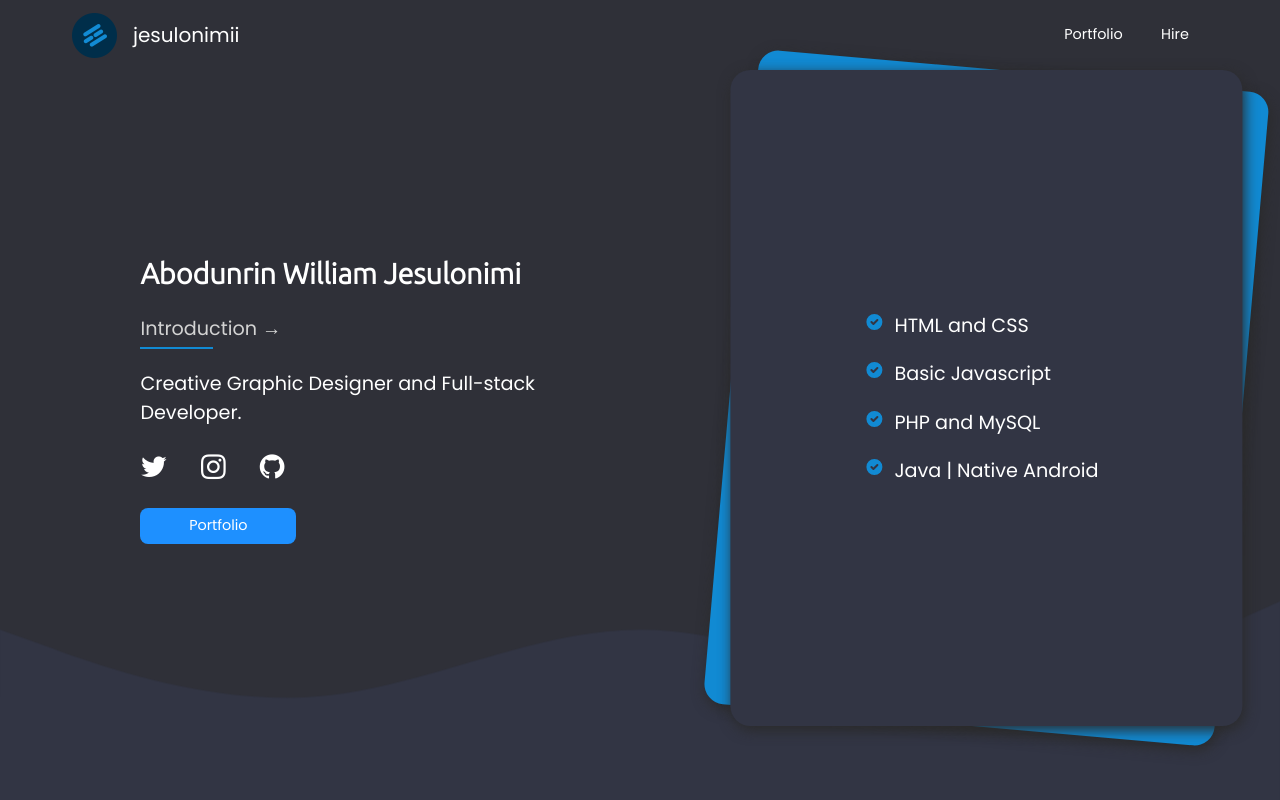
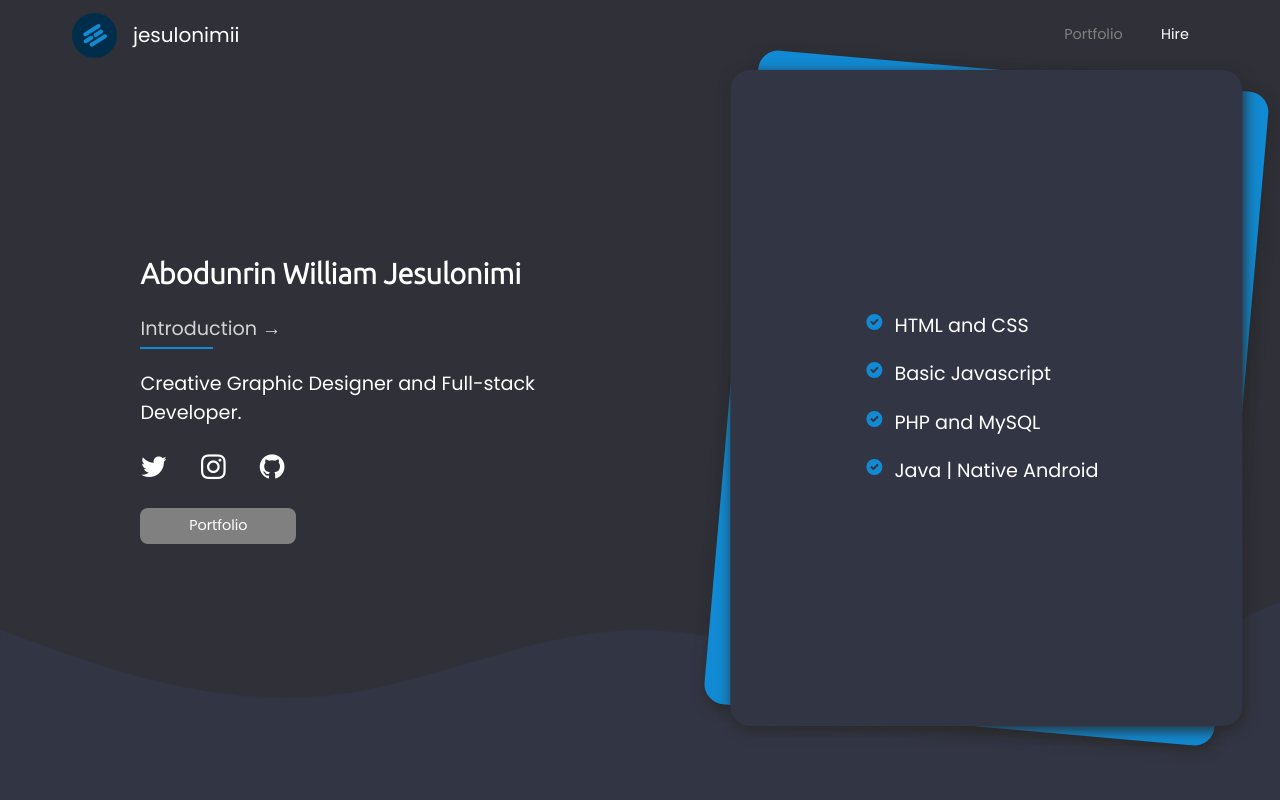
Before and after one commit to jesulonimii/Portfolio, a PHP site: page / in a window 1280 px wide. Run offline with PHP 8.4, Linux system fonts and the light colour scheme.

Commit message:
disabled portfolio link

```diff
--- a/index.css
+++ b/index.css
@@ -136,11 +136,13 @@
 }
 
 .portfolio-btn{
+    cursor: not-allowed;
+    background-color: gray;
     margin: 4% 0;
     display: inline-block;
     padding: .5em 10%;
 }
 
-.portfolio-btn:hover{
+/*.portfolio-btn:hover{
     background-color: #12679a;
-}
+}*/
--- a/index.html
+++ b/index.html
@@ -34,8 +34,8 @@
         </a>
         <nav  class="main-nav">
             <ul>
-                <li><a  href="portfolio.html">Portfolio</a></li>
-                <li><a href="hire.html">Hire</a></li>
+                <li><a  href="#" class="nav-portfolio">Portfolio</a></li>
+                <li><a href="mailto:jesulonimii.will@gmail.com">Hire</a></li>
             </ul>
         </nav>
     </header>
@@ -52,7 +52,7 @@
                         <a class="social-icons" href="https://instagram.com/jesulonimii" target="_blank"><i class="fa fa-instagram"></i></a>
                         <a class="social-icons" href="https://github.com/jesulonimii" target="_blank"><i class="fa fa-github"></i></a>
                     </div>
-                    <a href="portfolio.html" class="portfolio-btn">Portfolio</a>
+                    <a href="#" class="portfolio-btn">Portfolio</a>
 
                 </div>
             </div>
--- a/styles.css
+++ b/styles.css
@@ -108,3 +108,9 @@ body{
     text-decoration: none;
     font-size: .9rem;
 }
+
+
+.main-nav a.nav-portfolio{
+    cursor: not-allowed;
+    color: gray;
+}
```
